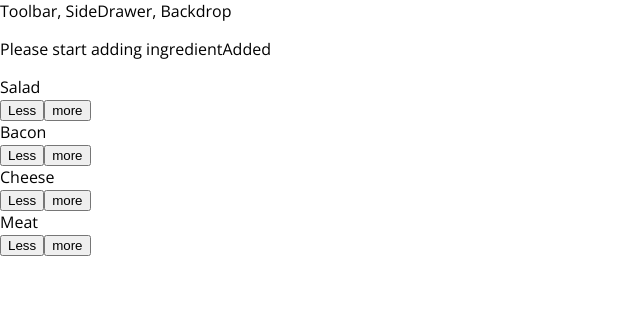
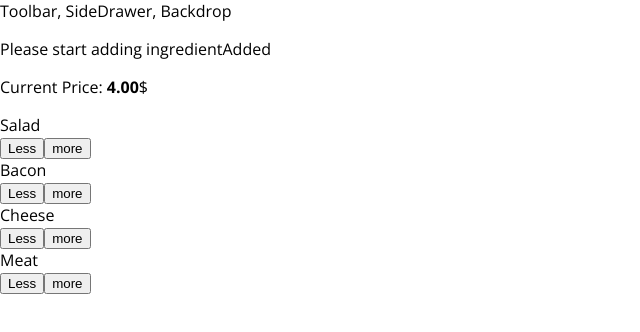
Before and after one commit to syadallah/Burger-Builder, a React app: page / in a window 1280 px wide. Shown: the top 332 px of the page, without its empty margins (0-640 px from the left). Built offline with nearby package versions, Linux system fonts and the light colour scheme.

Commit message:
Pass the totalPrice as a props from BurgerBuilder to BuildControls
toFixed used to show only 2 decimal

```diff
--- a/src/components/Burger/BuildControls/BuildControls.js
+++ b/src/components/Burger/BuildControls/BuildControls.js
@@ -10,6 +10,7 @@ const controls = [
 ]
 const buildControls = (props) => (
   <div className={styles.buildControls}>
+  <p>Current Price: <strong>{props.price.toFixed(2)}</strong>$</p>
   {controls.map(ctrl => (
     <BuildControl
     key={ctrl.label}
--- a/src/containers/BurgerBuilder/BurgerBuilder.js
+++ b/src/containers/BurgerBuilder/BurgerBuilder.js
@@ -67,6 +67,8 @@ class BurgerBuilder extends Component {
          ingredientAdded={this.addIngredientHandler}
          ingredientRemoved={this.removeIngredientHandler}
          disabled ={disabledInfo}
+         price={this.state.totalPrice}
+
 
 
          />
```
